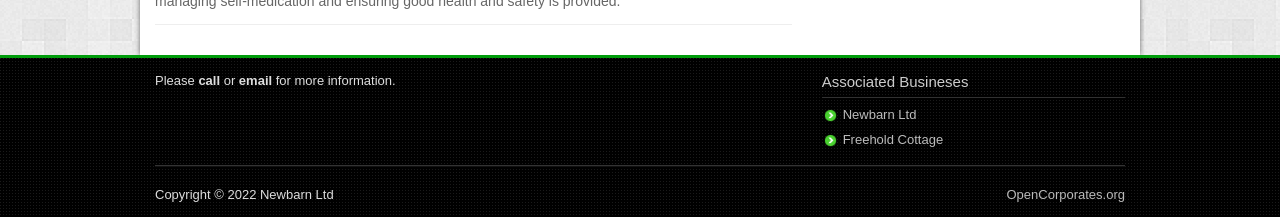
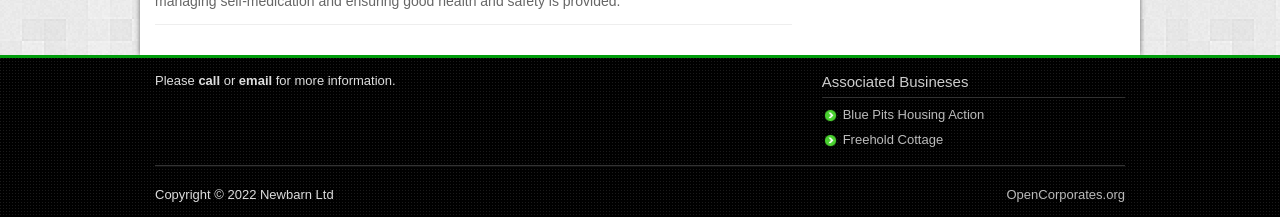
Before and after one commit to chobbledotcom/newbarn, a Jekyll site: the page built from _pages/index.html, in a window 1280 px wide. Shown: the part 817-1034 px from the top of the page. Built offline with Jekyll 4.4.1, drawn with Linux system fonts in a browser that asks for light colours; a script that is not in the unit is left out.

Commit message:
fix links

```diff
--- a/_config.yml
+++ b/_config.yml
@@ -11,6 +11,7 @@ collections:
 
 exclude:
   - build-jekyll
+  - build.sh
   - deploy-neocities
   - LICENSE
   - .sass-cache/
--- a/_layouts/default.html
+++ b/_layouts/default.html
@@ -114,8 +114,8 @@
                         <div class="widget">
                             <h4>Associated Busineses</h4>
                             <ul>
-                                <li><a href="/" target="_blank">Newbarn Ltd</a></li>
-                                <li><a href="http://www.freeholdcottage.com" target="_blank">Freehold Cottage</a></li>
+                                <li><a href="https://bluepitshousingaction.co.uk" target="_blank">Blue Pits Housing Action</a></li>
+                                <li><a href="https://freeholdcottage.com" target="_blank">Freehold Cottage</a></li>
                             </ul>
                         </div>
                     </div>
```
Also changed, not shown: 1 other file.
